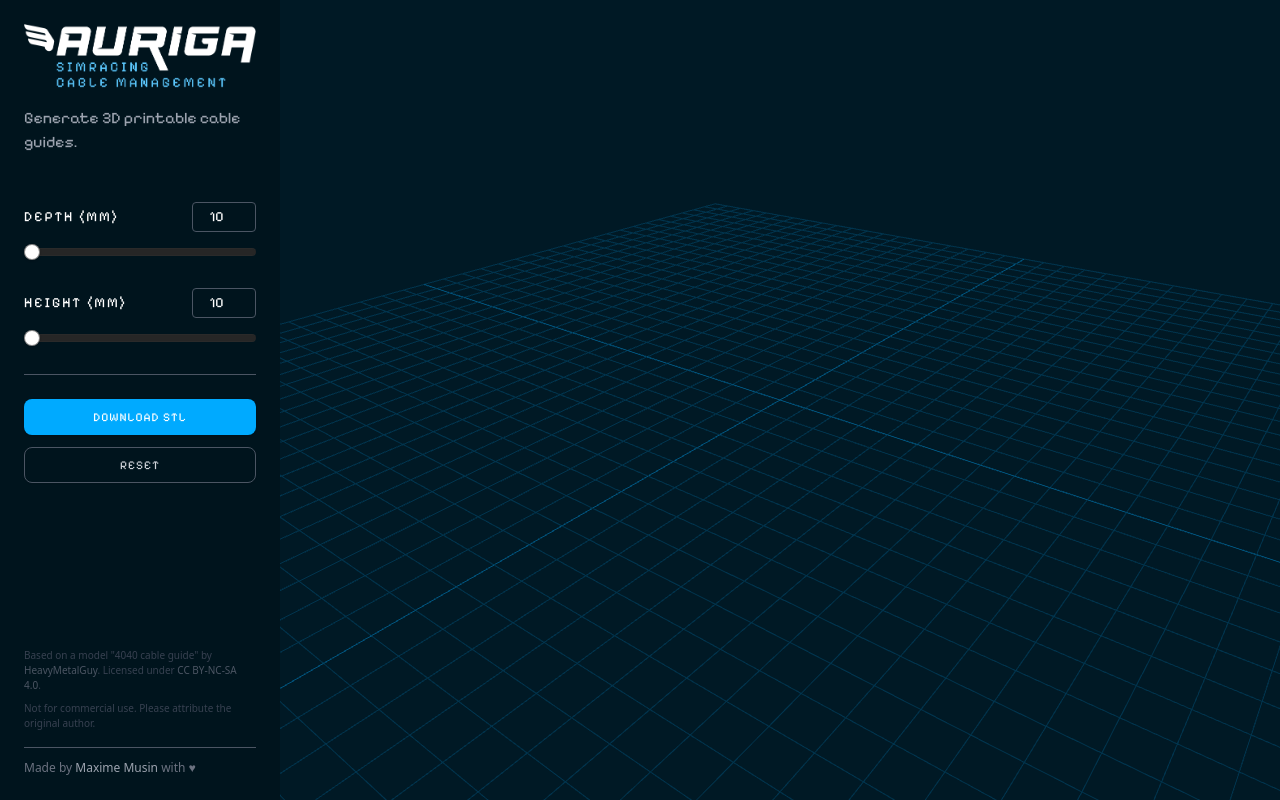
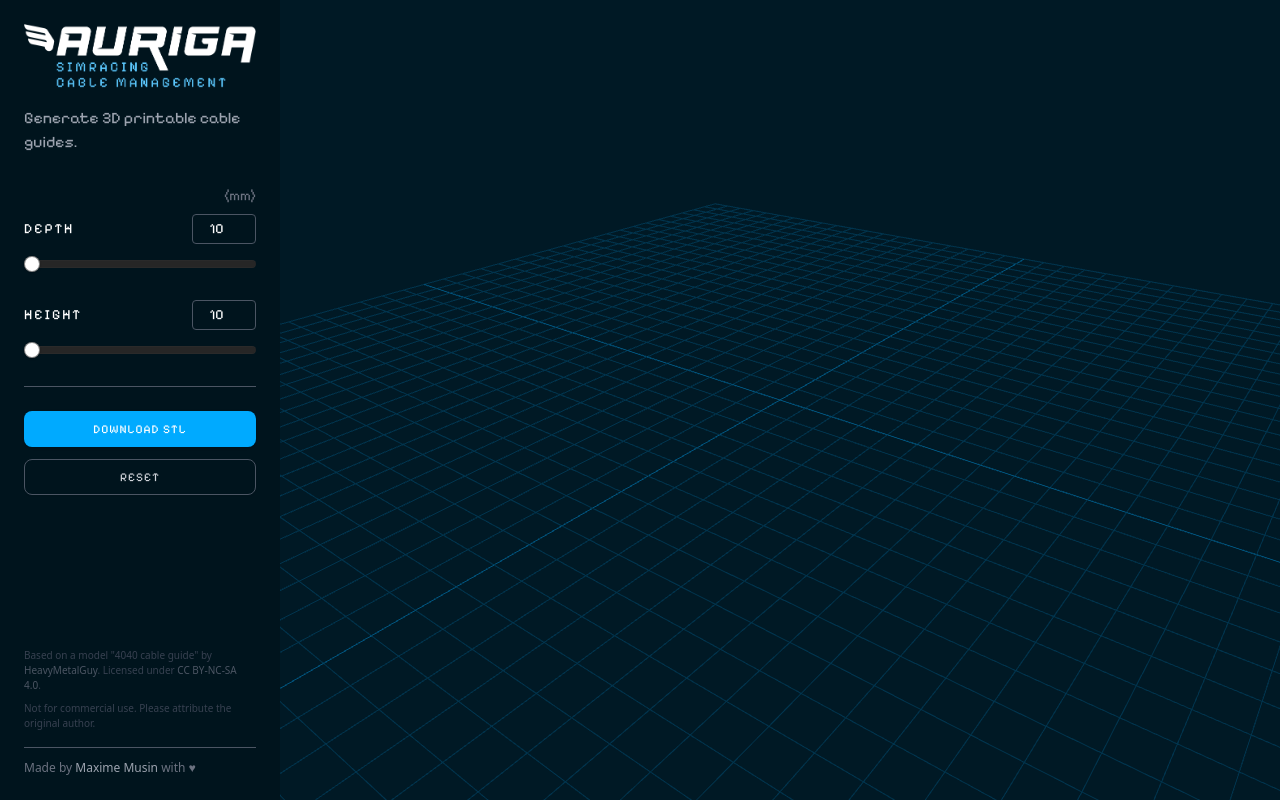
Before and after one commit to MaxMusin/auriga-simracing-cable-management, a React (Vite) app: page / in a window 1280 px wide. Built offline with nearby package versions, Linux system fonts and the light colour scheme; no server answers; the HTML template or start-up script is replaced by a standard one.

Commit message:
fix: adjust height parameter to use absolute mm values instead of scaling factor

```diff
--- a/src/App.tsx
+++ b/src/App.tsx
@@ -36,15 +36,19 @@ function App() {
           alt="Auriga Simracing Cable Management"
           className="mb-4 max-w-full h-auto"
         />
-        <p className="text-gray-400 text-md mb-12 font-pixel">
+        <p className="text-gray-400 text-md mb-8 font-pixel">
           Generate 3D printable cable guides.
+        </p>
+
+        <p className="text-gray-500 text-sm text-right font-pixel mb-2">
+          (mm)
         </p>
 
         {/* Depth Parameter */}
         <div className="mb-8">
           <div className="flex items-center justify-between mb-4">
             <label className="font-pixel text-sm tracking-[2px] text-white uppercase">
-              Depth (mm)
+              Depth
             </label>
             <input
               type="number"
@@ -85,7 +89,7 @@ function App() {
         <div className="mb-8">
           <div className="flex items-center justify-between mb-4">
             <label className="font-pixel text-sm tracking-[2px] text-white uppercase">
-              Height (mm)
+              Height
             </label>
             <input
               type="number"
@@ -102,12 +106,12 @@ function App() {
                 // Clamp to valid range on blur
                 if (value < 10) {
                   updateParameter('height', 10)
-                } else if (value > 300) {
-                  updateParameter('height', 300)
+                } else if (value > 20) {
+                  updateParameter('height', 20)
                 }
               }}
               min={10}
-              max={300}
+              max={20}
               step={1}
               className="font-pixel text-sm text-white bg-transparent border border-gray-600 rounded px-2 py-1 w-16 text-center focus:outline-none focus:border-blue-400"
             />
@@ -116,7 +120,7 @@ function App() {
             value={[parameters.height]}
             onValueChange={(value) => updateParameter('height', value[0])}
             min={10}
-            max={300}
+            max={20}
             step={1}
             className="w-full slider-custom"
           />
--- a/src/components/ThreeScene.tsx
+++ b/src/components/ThreeScene.tsx
@@ -257,8 +257,11 @@ export const ThreeScene = forwardRef<ThreeSceneRef, ThreeSceneProps>(({ paramete
       const yRange = newBbox.max.y - newBbox.min.y
       const yThreshold = newBbox.min.y + (yRange * 0.55) // Inner corner at ~55% height
 
-      // Extrude vertices above the threshold (simplified approach)
-      const extrusionHeight = (heightScale - 1) * (newBbox.max.y - yThreshold)
+      // Extrude vertices above the threshold (height parameter represents total height)
+      // 10mm = baseline (no extrusion), anything above 10mm = additional height
+      // Scale down the extrusion to match actual mm (the model might be in different units)
+      const additionalHeight = Math.max(0, parameters.height - 10)
+      const extrusionHeight = additionalHeight * 0.5 // Scale factor to match actual mm
 
       if (extrusionHeight > 0) {
         // Move all vertices above the threshold, but only in the inner area
```
